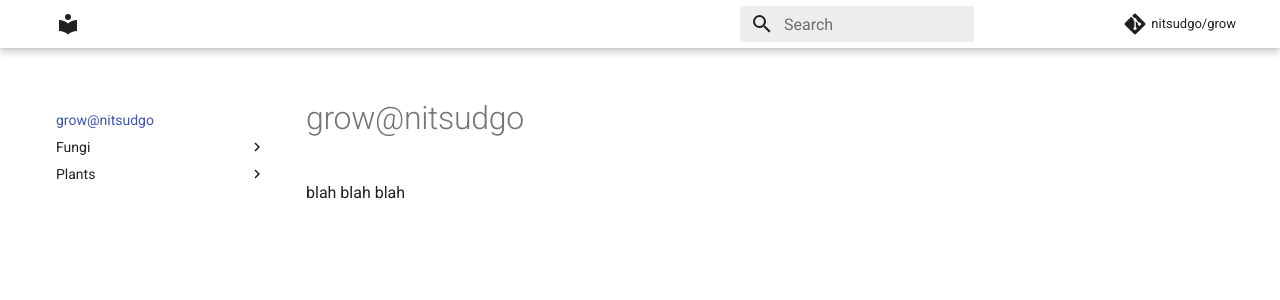
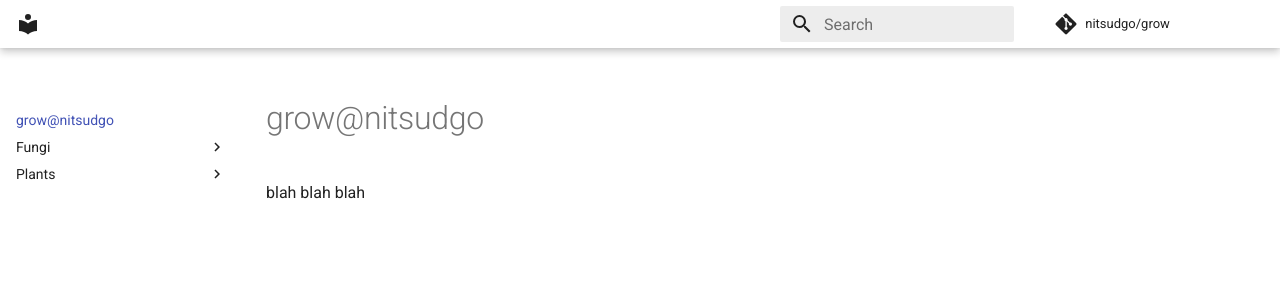
Before and after one commit to nitsudgo/grow, an MkDocs documentation site: the page built from docs/index.md, in a window 1280 px wide. Shown: the top 300 px of the page. Built offline with MkDocs 1.6.1 and Material for MkDocs 9.7.7, drawn with Linux system fonts in a browser that asks for light colours; comment, search, counter and statistics services are not loaded.

Commit message:
Fix styling

```diff
--- a/docs/stylesheets/styles.css
+++ b/docs/stylesheets/styles.css
@@ -3,13 +3,18 @@ footer,.md-footer,.md-footer-meta  {
 }
 
 .md-grid {
-    margin-left: 2rem;
-    margin-right: 2rem;
     max-width: none;
 }
 
+@media screen and (max-width: 76.1875em) {
+    .md-source {
+        display: flex;
+        align-items: center;
+        justify-content: end;
+        margin-right: 2rem;
+    }
+}
+
 .md-source {
-    display: flex;
-    align-items: center;
-    justify-content: end;
+    display: block;
 }
```
